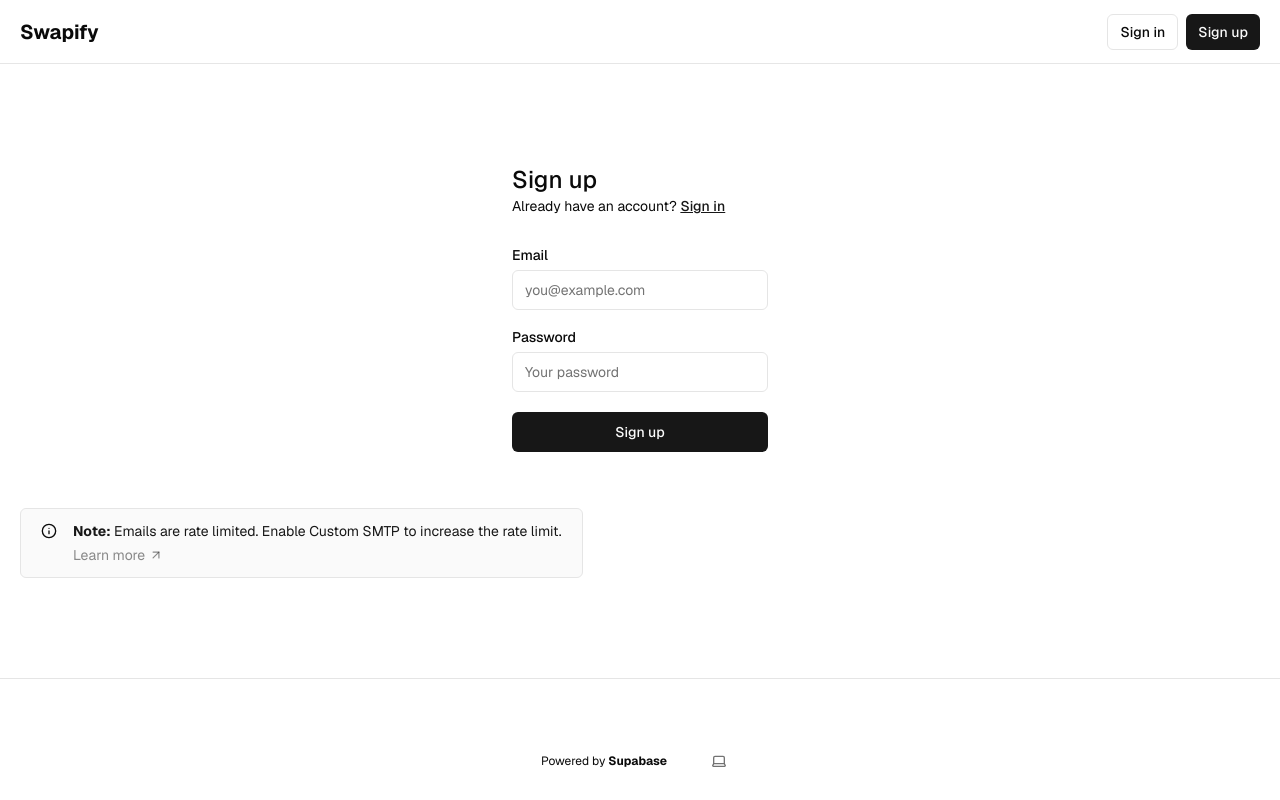
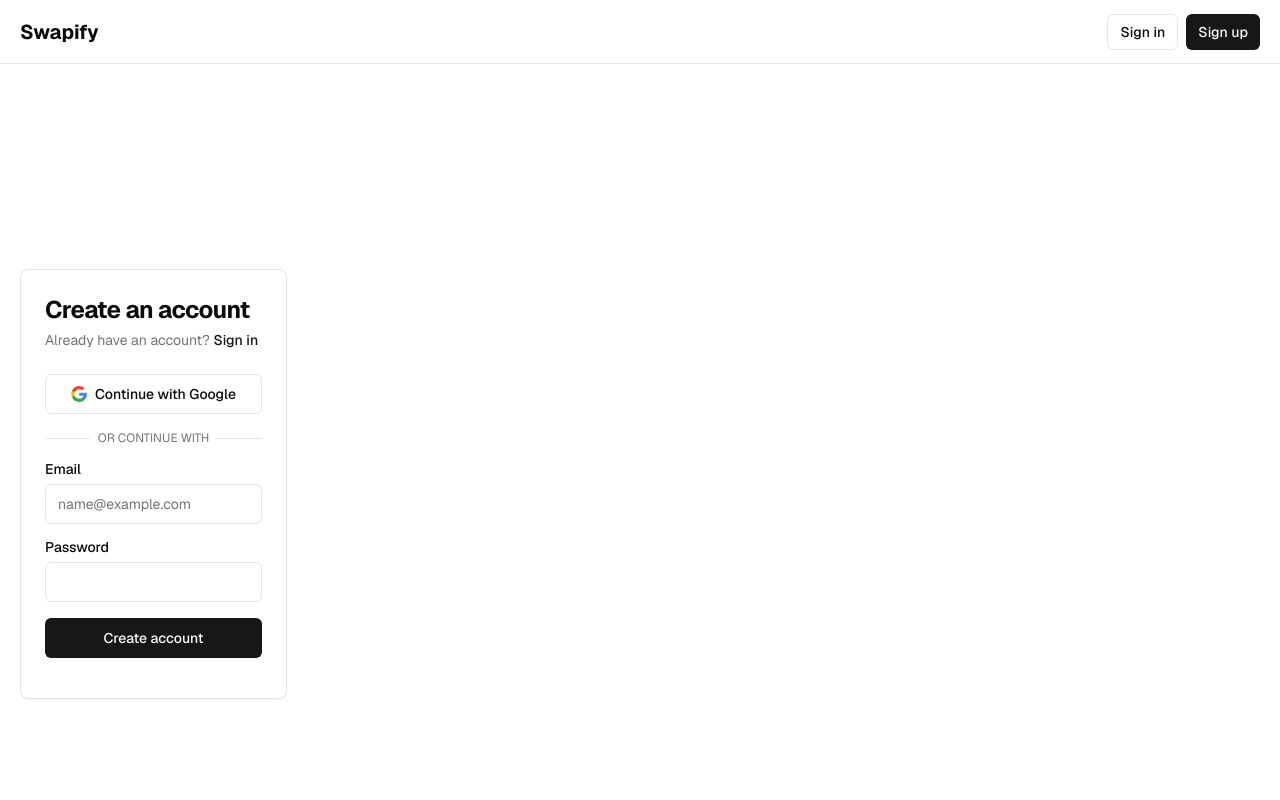
Before and after one commit to SamuelZ12/swapify, a Next.js app: page /sign-up in a window 1280 px wide. Shown: the top 800 px of the page. Built offline with nearby package versions, Linux system fonts and the light colour scheme; no server answers.

Commit message:
Added google auth

```diff
--- a/app/(auth-pages)/sign-in/page.tsx
+++ b/app/(auth-pages)/sign-in/page.tsx
@@ -3,42 +3,83 @@ import { FormMessage, Message } from "@/components/form-message";
 import { SubmitButton } from "@/components/submit-button";
 import { Input } from "@/components/ui/input";
 import { Label } from "@/components/ui/label";
+import { GoogleSignInButton } from "@/components/google-sign-in-button";
+import { Separator } from "@/components/ui/separator";
 import Link from "next/link";
+import { Card, CardContent, CardDescription, CardHeader, CardTitle } from "@/components/ui/card";
 
 export default async function Login(props: { searchParams: Promise<Message> }) {
   const searchParams = await props.searchParams;
   return (
-    <form className="flex-1 flex flex-col min-w-64">
-      <h1 className="text-2xl font-medium">Sign in</h1>
-      <p className="text-sm text-foreground">
+    <div className="flex-1 flex flex-col justify-center items-center min-h-[80vh]">
+      <Card className="w-full max-w-md">
+        <CardHeader className="space-y-1">
+          <CardTitle className="text-2xl font-bold">Welcome back</CardTitle>
+          <CardDescription>
             Don't have an account?{" "}
-        <Link className="text-foreground font-medium underline" href="/sign-up">
+            <Link className="text-primary hover:underline font-medium" href="/sign-up">
               Sign up
             </Link>
-      </p>
-      <div className="flex flex-col gap-2 [&>input]:mb-3 mt-8">
+          </CardDescription>
+        </CardHeader>
+        <CardContent>
+          <div className="grid gap-4">
+            <GoogleSignInButton />
+            <div className="relative">
+              <div className="absolute inset-0 flex items-center">
+                <span className="w-full border-t" />
+              </div>
+              <div className="relative flex justify-center text-xs uppercase">
+                <span className="bg-background px-2 text-muted-foreground">
+                  Or continue with
+                </span>
+              </div>
+            </div>
+            <form className="grid gap-4">
+              <div className="grid gap-2">
                 <Label htmlFor="email">Email</Label>
-        <Input name="email" placeholder="you@example.com" required />
-        <div className="flex justify-between items-center">
+                <Input
+                  id="email"
+                  name="email"
+                  placeholder="name@example.com"
+                  type="email"
+                  autoCapitalize="none"
+                  autoComplete="email"
+                  autoCorrect="off"
+                  required
+                />
+              </div>
+              <div className="grid gap-2">
+                <div className="flex items-center justify-between">
                   <Label htmlFor="password">Password</Label>
                   <Link
-            className="text-xs text-foreground underline"
                     href="/forgot-password"
+                    className="text-sm text-muted-foreground hover:text-primary"
                   >
-            Forgot Password?
+                    Forgot password?
                   </Link>
                 </div>
                 <Input
+                  id="password"
+                  name="password"
                   type="password"
-          name="password"
-          placeholder="Your password"
+                  autoCapitalize="none"
+                  autoComplete="current-password"
                   required
                 />
-        <SubmitButton pendingText="Signing In..." formAction={signInAction}>
+              </div>
+              <SubmitButton
+                className="w-full"
+                pendingText="Signing in..."
+                formAction={signInAction}
+              >
                 Sign in
               </SubmitButton>
               <FormMessage message={searchParams} />
+            </form>
           </div>
-    </form>
+        </CardContent>
+      </Card>
+    </div>
   );
 }
--- a/app/(auth-pages)/sign-up/page.tsx
+++ b/app/(auth-pages)/sign-up/page.tsx
@@ -3,8 +3,9 @@ import { FormMessage, Message } from "@/components/form-message";
 import { SubmitButton } from "@/components/submit-button";
 import { Input } from "@/components/ui/input";
 import { Label } from "@/components/ui/label";
+import { GoogleSignInButton } from "@/components/google-sign-in-button";
 import Link from "next/link";
-import { SmtpMessage } from "../smtp-message";
+import { Card, CardContent, CardDescription, CardHeader, CardTitle } from "@/components/ui/card";
 
 export default async function Signup(props: {
   searchParams: Promise<Message>;
@@ -19,33 +20,68 @@ export default async function Signup(props: {
   }
 
   return (
-    <>
-      <form className="flex flex-col min-w-64 max-w-64 mx-auto">
-        <h1 className="text-2xl font-medium">Sign up</h1>
-        <p className="text-sm text text-foreground">
+    <div className="flex-1 flex flex-col justify-center items-center min-h-[80vh]">
+      <Card className="w-full max-w-md">
+        <CardHeader className="space-y-1">
+          <CardTitle className="text-2xl font-bold">Create an account</CardTitle>
+          <CardDescription>
             Already have an account?{" "}
-          <Link className="text-primary font-medium underline" href="/sign-in">
+            <Link className="text-primary hover:underline font-medium" href="/sign-in">
               Sign in
             </Link>
-        </p>
-        <div className="flex flex-col gap-2 [&>input]:mb-3 mt-8">
+          </CardDescription>
+        </CardHeader>
+        <CardContent>
+          <div className="grid gap-4">
+            <GoogleSignInButton />
+            <div className="relative">
+              <div className="absolute inset-0 flex items-center">
+                <span className="w-full border-t" />
+              </div>
+              <div className="relative flex justify-center text-xs uppercase">
+                <span className="bg-background px-2 text-muted-foreground">
+                  Or continue with
+                </span>
+              </div>
+            </div>
+            <form className="grid gap-4">
+              <div className="grid gap-2">
                 <Label htmlFor="email">Email</Label>
-          <Input name="email" placeholder="you@example.com" required />
+                <Input
+                  id="email"
+                  name="email"
+                  placeholder="name@example.com"
+                  type="email"
+                  autoCapitalize="none"
+                  autoComplete="email"
+                  autoCorrect="off"
+                  required
+                />
+              </div>
+              <div className="grid gap-2">
                 <Label htmlFor="password">Password</Label>
                 <Input
+                  id="password"
+                  name="password"
                   type="password"
-            name="password"
-            placeholder="Your password"
+                  autoCapitalize="none"
+                  autoComplete="new-password"
                   minLength={6}
                   required
                 />
-          <SubmitButton formAction={signUpAction} pendingText="Signing up...">
-            Sign up
+              </div>
+              <SubmitButton
+                className="w-full"
+                pendingText="Creating account..."
+                formAction={signUpAction}
+              >
+                Create account
               </SubmitButton>
               <FormMessage message={searchParams} />
+            </form>
           </div>
-      </form>
-      <SmtpMessage />
-    </>
+        </CardContent>
+      </Card>
+    </div>
   );
 }
--- a/app/actions.ts
+++ b/app/actions.ts
@@ -23,7 +23,7 @@ export const signUpAction = async (formData: FormData) => {
     email,
     password,
     options: {
-      emailRedirectTo: `${origin}/auth/callback`,
+      emailRedirectTo: undefined,
     },
   });
 
@@ -31,11 +31,7 @@ export const signUpAction = async (formData: FormData) => {
     console.error(error.code + " " + error.message);
     return encodedRedirect("error", "/sign-up", error.message);
   } else {
-    return encodedRedirect(
-      "success",
-      "/sign-up",
-      "Thanks for signing up! Please check your email for a verification link.",
-    );
+    return redirect("/protected");
   }
 };
 
--- /dev/null
+++ b/components/google-sign-in-button.tsx
@@ -0,0 +1,42 @@
+"use client";
+
+import { Button } from "@/components/ui/button";
+import { createClient } from "@/utils/supabase/client";
+import { useRouter } from "next/navigation";
+
+export function GoogleSignInButton() {
+  const router = useRouter();
+  const supabase = createClient();
+
+  const signInWithGoogle = async () => {
+    const { error } = await supabase.auth.signInWithOAuth({
+      provider: "google",
+      options: {
+        redirectTo: `${window.location.origin}/auth/callback`,
+      },
+    });
+
+    if (error) {
+      console.error("Error signing in with Google:", error.message);
+    }
+  };
+
+  return (
+    <Button
+      variant="outline"
+      type="button"
+      onClick={signInWithGoogle}
+      className="w-full flex items-center justify-center gap-2"
+    >
+      <svg viewBox="0 0 24 24" width="24" height="24" xmlns="http://www.w3.org/2000/svg">
+        <g transform="matrix(1, 0, 0, 1, 27.009001, -39.238998)">
+          <path fill="#4285F4" d="M -3.264 51.509 C -3.264 50.719 -3.334 49.969 -3.454 49.239 L -14.754 49.239 L -14.754 53.749 L -8.284 53.749 C -8.574 55.229 -9.424 56.479 -10.684 57.329 L -10.684 60.329 L -6.824 60.329 C -4.564 58.239 -3.264 55.159 -3.264 51.509 Z"/>
+          <path fill="#34A853" d="M -14.754 63.239 C -11.514 63.239 -8.804 62.159 -6.824 60.329 L -10.684 57.329 C -11.764 58.049 -13.134 58.489 -14.754 58.489 C -17.884 58.489 -20.534 56.379 -21.484 53.529 L -25.464 53.529 L -25.464 56.619 C -23.494 60.539 -19.444 63.239 -14.754 63.239 Z"/>
+          <path fill="#FBBC05" d="M -21.484 53.529 C -21.734 52.809 -21.864 52.039 -21.864 51.239 C -21.864 50.439 -21.724 49.669 -21.484 48.949 L -21.484 45.859 L -25.464 45.859 C -26.284 47.479 -26.754 49.299 -26.754 51.239 C -26.754 53.179 -26.284 54.999 -25.464 56.619 L -21.484 53.529 Z"/>
+          <path fill="#EA4335" d="M -14.754 43.989 C -12.984 43.989 -11.404 44.599 -10.154 45.789 L -6.734 42.369 C -8.804 40.429 -11.514 39.239 -14.754 39.239 C -19.444 39.239 -23.494 41.939 -25.464 45.859 L -21.484 48.949 C -20.534 46.099 -17.884 43.989 -14.754 43.989 Z"/>
+        </g>
+      </svg>
+      Continue with Google
+    </Button>
+  );
+}
--- /dev/null
+++ b/components/ui/card.tsx
@@ -0,0 +1,79 @@
+import * as React from "react"
+
+import { cn } from "@/lib/utils"
+
+const Card = React.forwardRef<
+  HTMLDivElement,
+  React.HTMLAttributes<HTMLDivElement>
+>(({ className, ...props }, ref) => (
+  <div
+    ref={ref}
+    className={cn(
+      "rounded-lg border bg-card text-card-foreground shadow-sm",
+      className
+    )}
+    {...props}
+  />
+))
+Card.displayName = "Card"
+
+const CardHeader = React.forwardRef<
+  HTMLDivElement,
+  React.HTMLAttributes<HTMLDivElement>
+>(({ className, ...props }, ref) => (
+  <div
+    ref={ref}
+    className={cn("flex flex-col space-y-1.5 p-6", className)}
+    {...props}
+  />
+))
+CardHeader.displayName = "CardHeader"
+
+const CardTitle = React.forwardRef<
+  HTMLParagraphElement,
+  React.HTMLAttributes<HTMLHeadingElement>
+>(({ className, ...props }, ref) => (
+  <h3
+    ref={ref}
+    className={cn(
+      "text-2xl font-semibold leading-none tracking-tight",
+      className
+    )}
+    {...props}
+  />
+))
+CardTitle.displayName = "CardTitle"
+
+const CardDescription = React.forwardRef<
+  HTMLParagraphElement,
+  React.HTMLAttributes<HTMLParagraphElement>
+>(({ className, ...props }, ref) => (
+  <p
+    ref={ref}
+    className={cn("text-sm text-muted-foreground", className)}
+    {...props}
+  />
+))
+CardDescription.displayName = "CardDescription"
+
+const CardContent = React.forwardRef<
+  HTMLDivElement,
+  React.HTMLAttributes<HTMLDivElement>
+>(({ className, ...props }, ref) => (
+  <div ref={ref} className={cn("p-6 pt-0", className)} {...props} />
+))
+CardContent.displayName = "CardContent"
+
+const CardFooter = React.forwardRef<
+  HTMLDivElement,
+  React.HTMLAttributes<HTMLDivElement>
+>(({ className, ...props }, ref) => (
+  <div
+    ref={ref}
+    className={cn("flex items-center p-6 pt-0", className)}
+    {...props}
+  />
+))
+CardFooter.displayName = "CardFooter"
+
+export { Card, CardHeader, CardFooter, CardTitle, CardDescription, CardContent }
```
Lines whose indentation alone changed are shown as unchanged.
